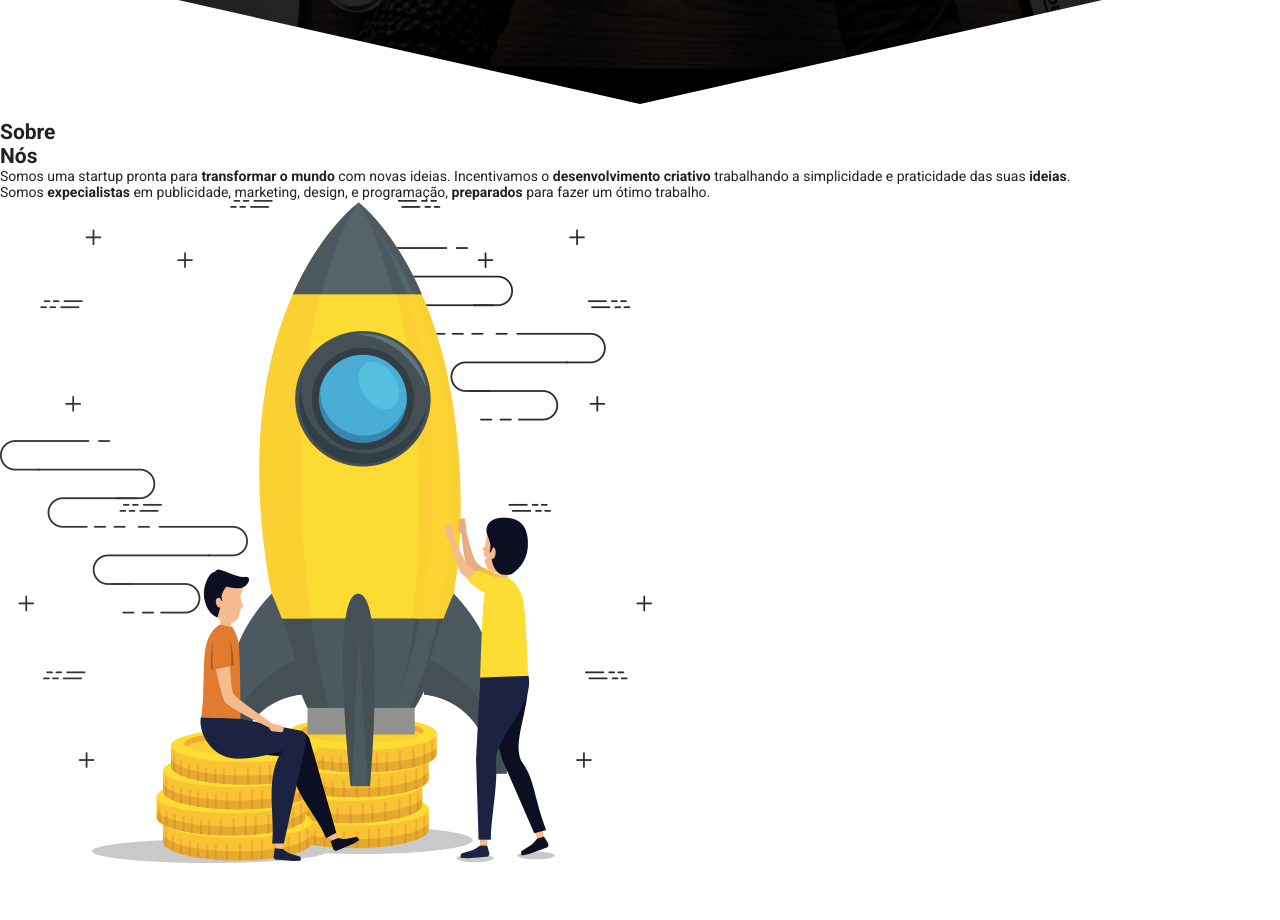
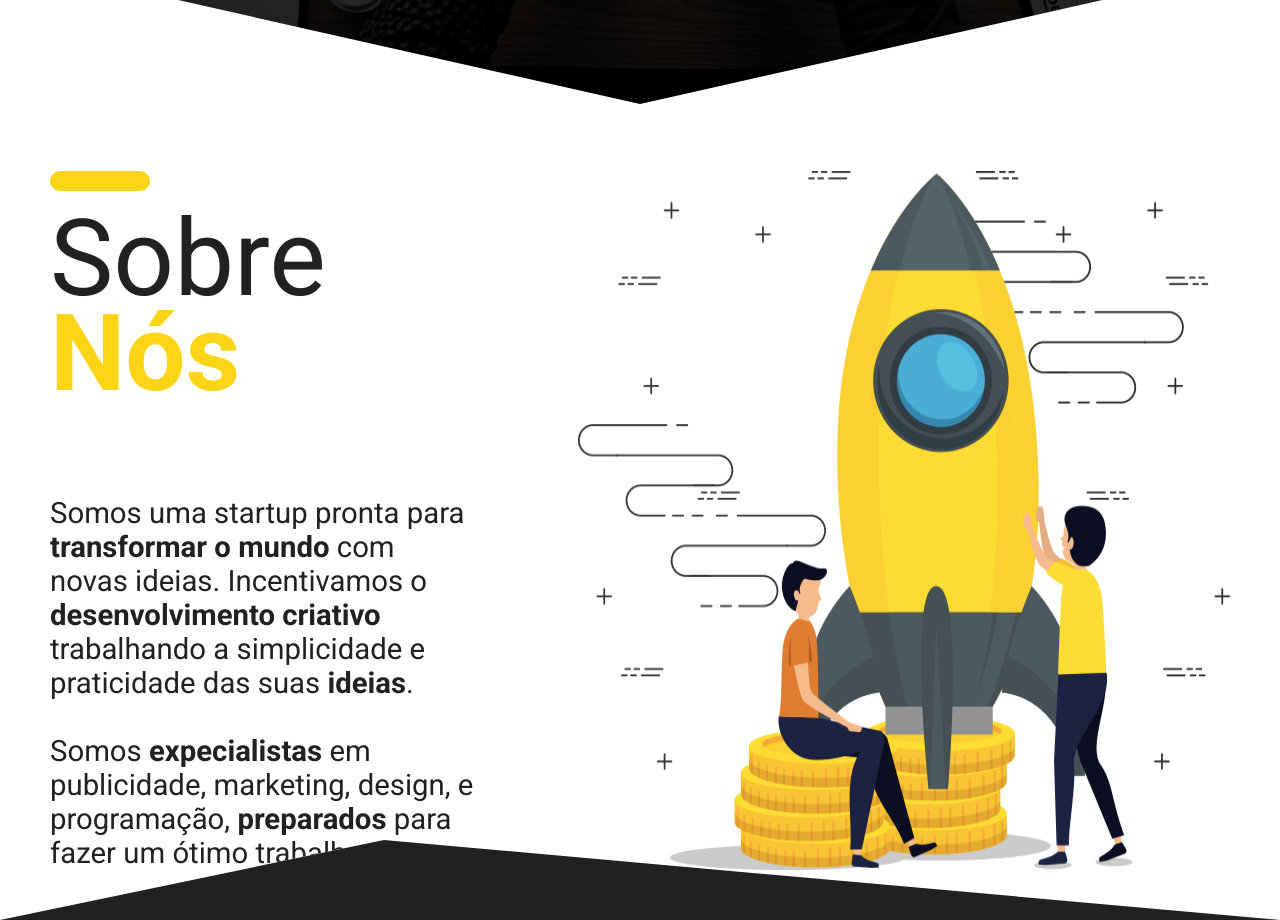
Before and after one commit to greysonmrx/rocketbox, a plain HTML site: page index.html in a window 1280 px wide. Shown: the part 680-1600 px from the top of the page. Before the commit the page ends 1546 px from the top, so only its background shows below. Drawn offline with Linux system fonts and the light colour scheme.

Commit message:
feat: style about section

```diff
--- a/css/styles.css
+++ b/css/styles.css
@@ -67,7 +67,6 @@ button {
   display: flex;
   justify-content: space-between;
   align-items: center;
-  padding: 0 50px;
 }
 
 #home .wrapper header div img {
@@ -116,14 +115,12 @@ button {
   align-items: center;
   width: 100%;
   height: 100%;
-  padding: 0 50px;
 }
 
 #home .wrapper .container .content {
-  max-width: 1600px;
   width: 100%;
   display: flex;
-  justify-content: space-around;
+  justify-content: space-between;
   align-items: center;
 }
 
@@ -175,3 +172,68 @@ button {
 }
 
 /* #-#-#-#-#-#-#-#-#-#-#-# END: HOME #-#-#-#-#-#-#-#-#-#-#-# */
+
+/* #-#-#-#-#-#-#-#-#-#-#-# START: ABOUT #-#-#-#-#-#-#-#-#-#-#-# */
+
+#about {
+  background-color: #212121;
+  height: 100%;
+  width: 100%;
+}
+
+#about .container {
+  width: 100%;
+  height: 100%;
+  display: flex;
+  justify-content: center;
+  align-items: center;
+  background-color: #ffffff;
+  clip-path: polygon(0 0, 100% 0, 100% 100%, 30% 90%, 0 100%);
+}
+
+#about .container .content {
+  max-width: 1700px;
+  padding: 0 50px;
+  display: flex;
+  justify-content: space-between;
+}
+
+#about .container .content div {
+  height: 100%;
+}
+
+#about .container .content img {
+}
+
+#about .container .content div h1 {
+  color: #fed516;
+  font-size: 80pt;
+  font-weight: bold;
+}
+
+#about .container .content div h2 {
+  color: #212121;
+  font-size: 80pt;
+  font-weight: 400;
+  margin-bottom: -30px;
+}
+
+#about .container .content h2::before {
+  content: "";
+  display: block;
+  width: 100px;
+  height: 20px;
+  bottom: 0;
+  border-radius: 10px;
+  margin-bottom: 5px;
+  background-color: #fed516;
+}
+
+#about .container .content div p {
+  margin-top: 80px;
+  font-size: 22pt;
+  margin-right: 100px;
+  font-weight: 400;
+  color: #212121;
+}
+/* #-#-#-#-#-#-#-#-#-#-#-# END: ABOUT #-#-#-#-#-#-#-#-#-#-#-# */
--- a/index.html
+++ b/index.html
@@ -57,9 +57,10 @@
             <p>
               Somos uma startup pronta para <b>transformar o mundo</b> com novas
               ideias. Incentivamos o <b>desenvolvimento criativo</b> trabalhando
-              a simplicidade e praticidade das suas <b>ideias</b>. <br />Somos
-              <b>expecialistas</b> em publicidade, marketing, design, e
-              programação, <b>preparados</b> para fazer um ótimo trabalho.
+              a simplicidade e praticidade das suas <b>ideias</b>.
+              <br /><br />Somos <b>expecialistas</b> em publicidade, marketing,
+              design, e programação, <b>preparados</b> para fazer um ótimo
+              trabalho.
             </p>
           </div>
           <img src="./images/rocket.png" alt="Rocket" />
```
